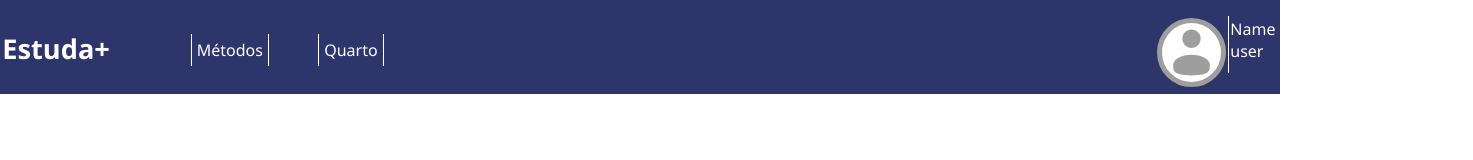
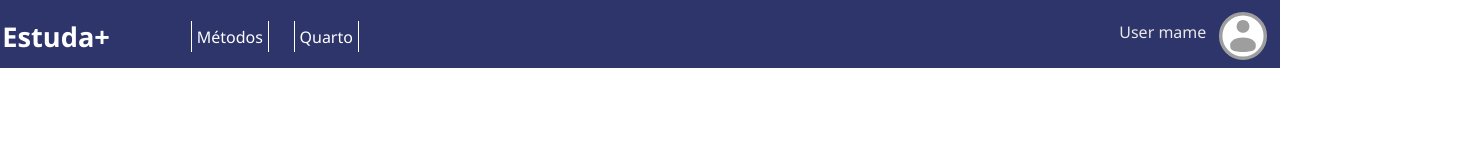
Before and after one commit to Wesley-afk/Estuda-, a plain HTML site: page index.html in a window 1280 px wide. Shown: the whole page, 1473 px wide, since content can reach past the window. Drawn offline with Linux system fonts and the light colour scheme.

Commit message:
desenvolvimento do cabeçalho

```diff
--- a/index.css
+++ b/index.css
@@ -9,6 +9,7 @@ body, html{
     font-family: 'Segoe UI', Tahoma, Geneva, Verdana, sans-serif;
     background-color: #2D356B;
     display: flex;
+    height: 15%;
     width: 100%;
     flex-direction: row; /*Adicionado para alinhar os itens em linha */
     align-items: center; /*Adicionado para alinhar os itens verticalmente */
@@ -34,7 +35,7 @@ body, html{
     padding-left: 1%;
 } */
 
-.cabeçalho p{
+.cabeçalho .cab{
     font-family: 'Segoe UI', Tahoma, Geneva, Verdana, sans-serif;
     color: white;
     font-size: 100%;
@@ -52,11 +53,11 @@ body, html{
 .cabeçalho header .alinhar_direita{
     display: inline-flex;
     margin-left: 32%;
-    margin-top: 3%;
-    gap: 40%;
+    margin-top: 2%;
+    gap: 20%;
 }
 
-.cabeçalho p:hover{
+.cabeçalho .cab:hover{
     border: 1px solid white;
     padding: 3.5%;
     background-color: #102192;
@@ -68,11 +69,11 @@ body, html{
 }
 
 .cabeçalho .img_user{
-    height: auto;
+    height: 3rem;
     width: 65%;
     padding: 1%;
-    padding-left: 20%;
-    padding-top: 12%;
+    padding-left: 40%;
+    padding-top: 7%;
 }
 
 .cabeçalho .user_area p{
@@ -80,3 +81,11 @@ body, html{
     padding: 1%;
     padding-right: 128%;
 }
+
+.cabeçalho .user_area .nome_usuario{
+    margin: 5%;
+    display: inline-flex;
+    margin-left: -130%;
+    align-items: center;
+    padding: 5%;
+}
--- a/index.html
+++ b/index.html
@@ -16,8 +16,8 @@
                     <header>
                         <h1>Estuda+</h1>
                         <div class="alinhar_direita">
-                            <p>Métodos</p>
-                            <p>Quarto</p>
+                            <p class="cab">Métodos</p>
+                            <p class="cab">Quarto</p>
                         </div>
                     </header>
                 </article>
@@ -25,7 +25,7 @@
                 <article class="user_area">
                      <header class="img">
                         <img class = "img_user" src="./images/Usuario.svg" alt="icone de usuário">
-                        <p>Name user</p>
+                        <p class="nome_usuario">User mame</p>
                      </header>
                 </article>
             </section>
```
